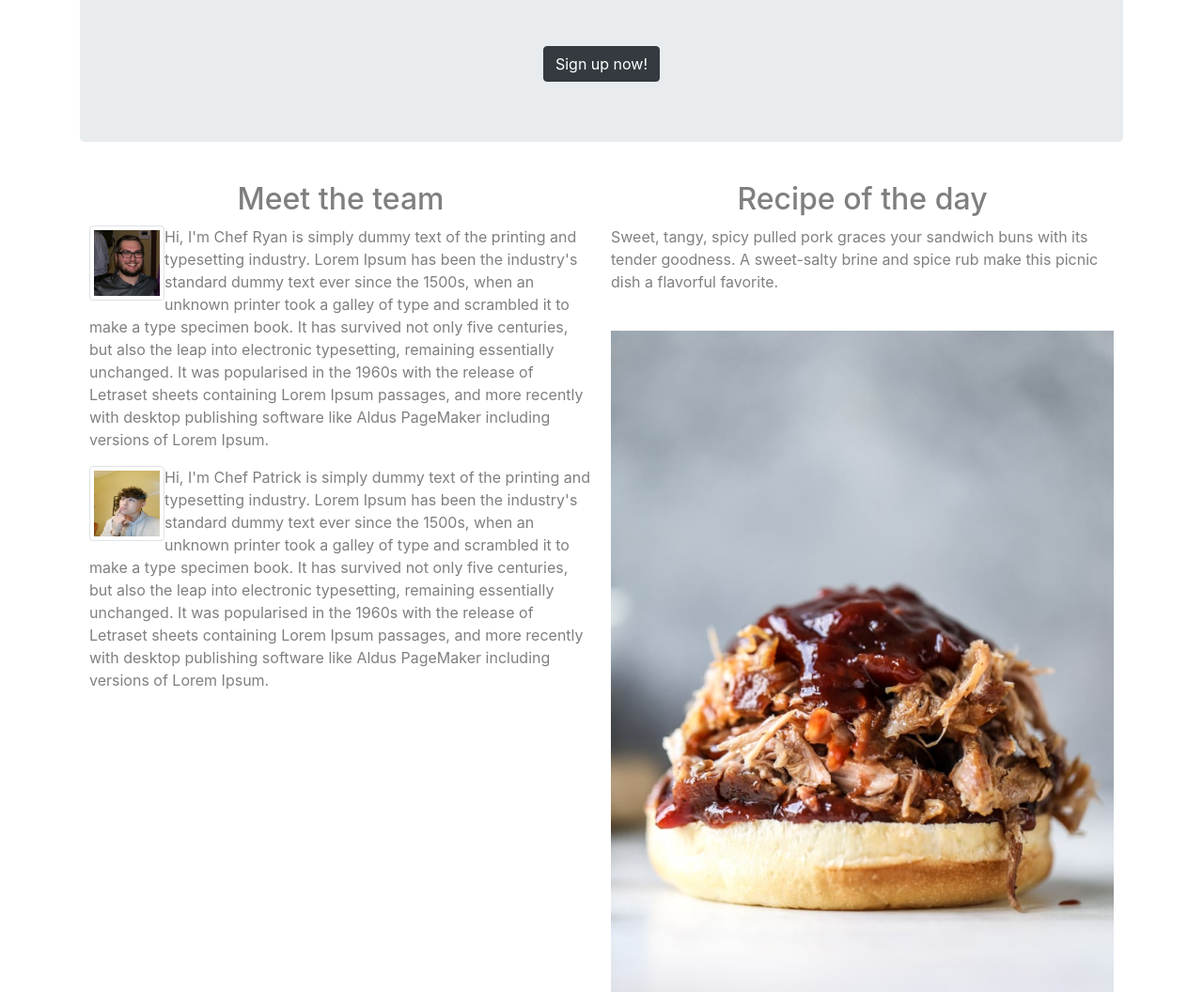
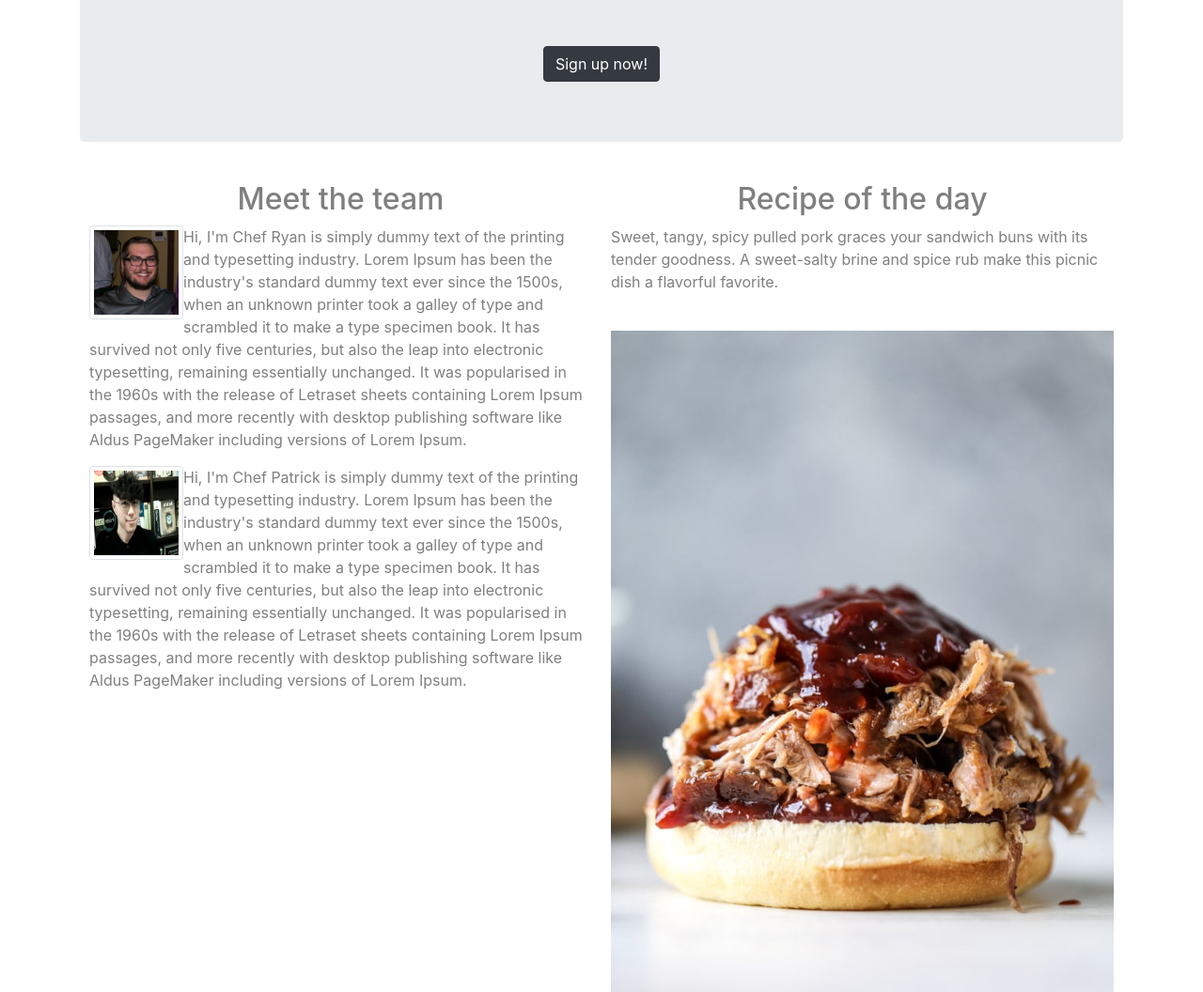
Before and after one commit to rynhndrcksn/grc-recipes, a PHP site: template views/home.html in a window 1280 px wide. Shown: the part 691-1747 px from the top of the page at 94% size. Run offline with PHP 8.4, Linux system fonts and the light colour scheme; the template is opened without the code that fills it, so the values that code supplies are empty.

Commit message:
changed photo

```diff
--- a/css/styles.css
+++ b/css/styles.css
@@ -35,6 +35,6 @@
 .img-thumbnail
 {
     float: left;
-    width:  80px;
-    height: 80px;
+    width:  100px;
+    height: 100px;
 }
```
Also changed, not shown: images/patrick.jpg.
